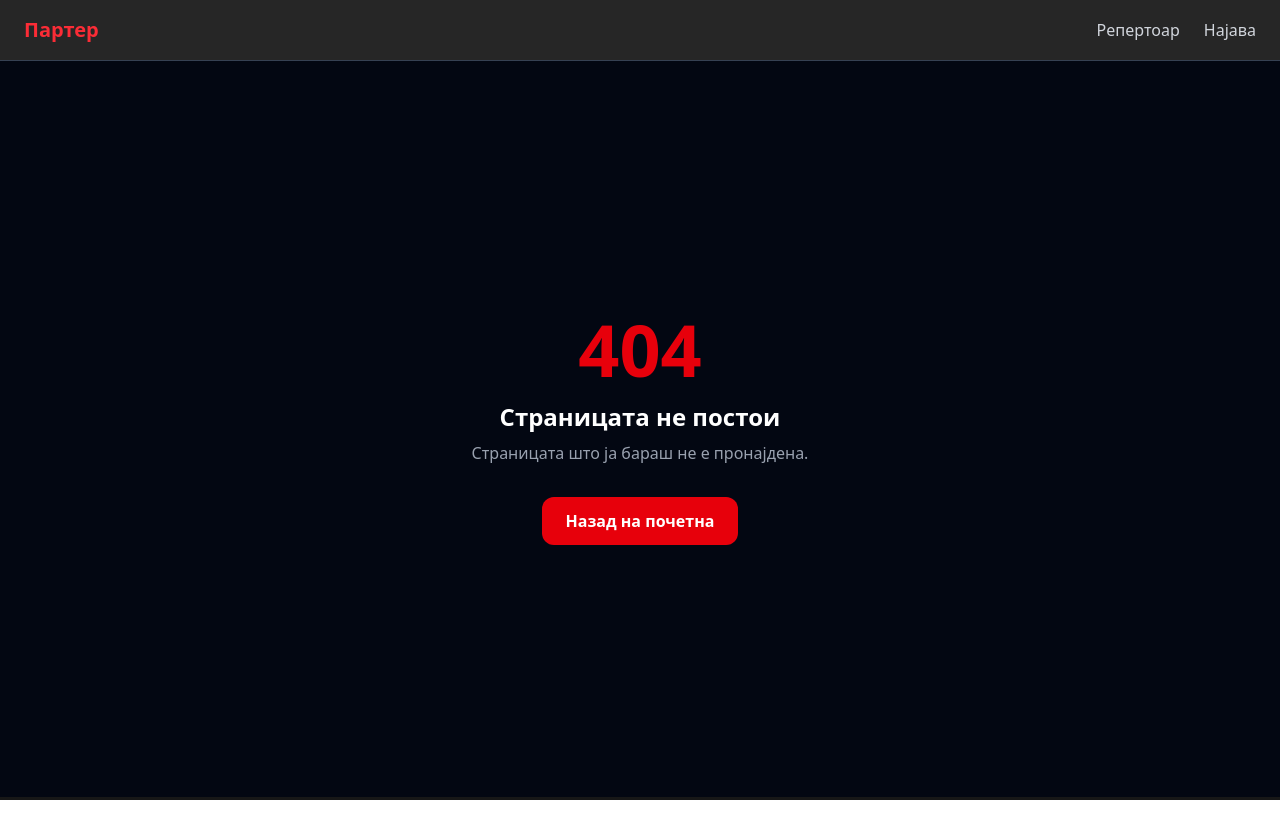
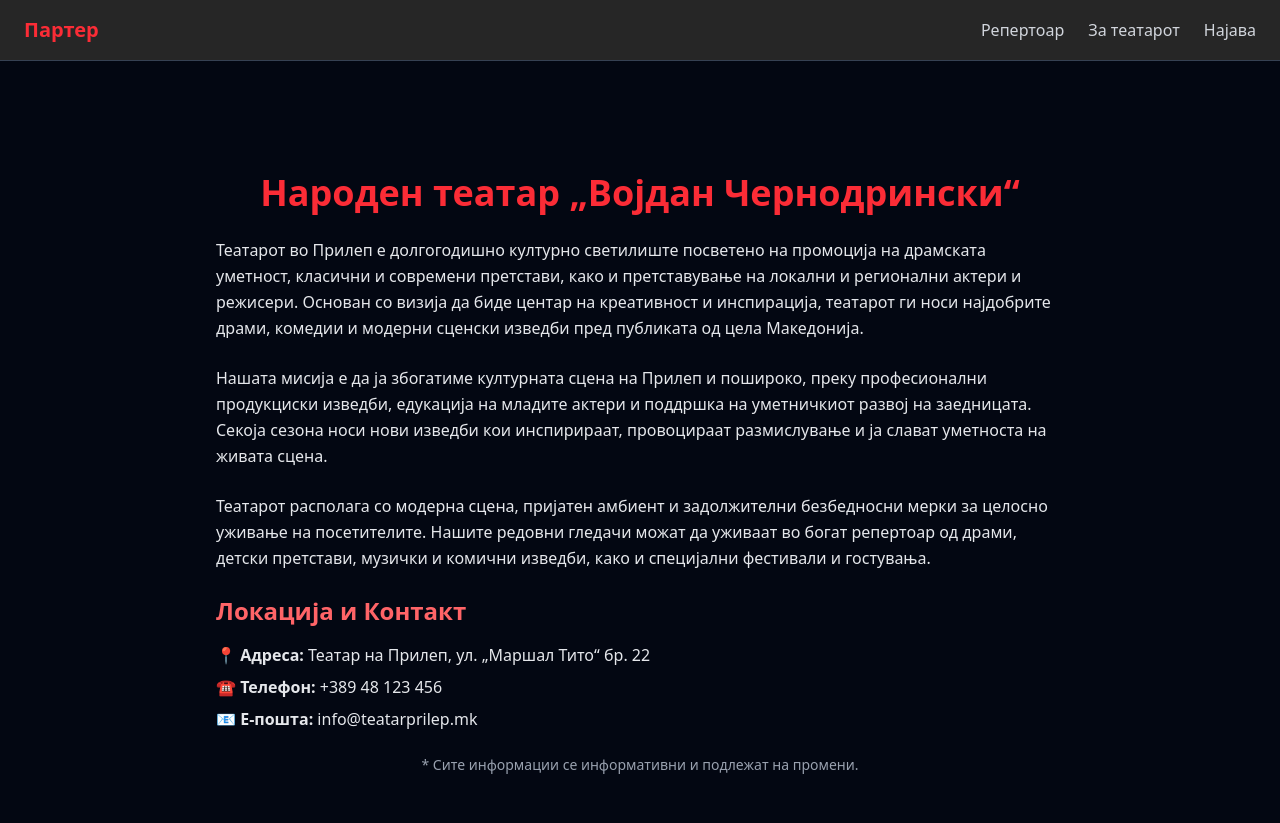
Before and after one commit to elena-risteska/parter-fe, a React (Vite) app: page /about in a window 1280 px wide. Before the commit this address had no page. Before the commit the page ends 800 px from the top, so only its background shows below. Built offline with nearby package versions, Linux system fonts and the light colour scheme.

Commit message:
add about page

```diff
--- a/src/App.tsx
+++ b/src/App.tsx
@@ -8,6 +8,7 @@ import Register from "./pages/Register"
 import ForgotPassword from "./pages/ForgotPassword"
 import ResetPassword from "./pages/ResetPassword"
 import NotFound from "./pages/NotFound"
+import About from "./pages/About"
 
 export default function App() {
   return (
@@ -23,6 +24,7 @@ export default function App() {
 <Route path="/forgot-password" element={<ForgotPassword />} />
 <Route path="/reset-password" element={<ResetPassword />} />
 <Route path="*" element={<NotFound />} />
+<Route path="/about" element={<About />} />
 
         </Routes>
       </div>
--- a/src/components/Navbar.tsx
+++ b/src/components/Navbar.tsx
@@ -6,6 +6,7 @@ export default function Navbar() {
 
         <div className="flex gap-6 text-gray-300">
           <a href="/" className="hover:text-red-400">Репертоар</a>
+                              <a href="/about" className="hover:text-red-400">За театарот</a>
                     <a href="/login" className="hover:text-red-400">Најава</a>
 
         </div>
--- /dev/null
+++ b/src/pages/About.tsx
@@ -0,0 +1,56 @@
+export default function About() {
+  return (
+    <div className="min-h-[calc(100vh-4rem)] bg-gray-950 pt-16">
+      <div className="max-w-4xl mx-auto px-6 py-12 text-gray-200">
+
+        <h1 className="text-4xl font-bold mb-6 text-center text-red-500">
+          Народен театар „Војдан Чернодрински“
+        </h1>
+
+        <p className="mb-6 leading-relaxed">
+          Театарот во Прилеп е долгогодишно културно светилиште посветено
+          на промоција на драмската уметност, класични и современи претстави,
+          како и претставување на локални и регионални актери и режисери.
+          Основан со визија да биде центар на креативност и инспирација,
+          театарот ги носи најдобрите драми, комедии и модерни сценски
+          изведби пред публиката од цела Македонија.
+        </p>
+
+        <p className="mb-6 leading-relaxed">
+          Нашата мисија е да ја збогатиме културната сцена на Прилеп и
+          пошироко, преку професионални продукциски изведби, едукација
+          на младите актери и поддршка на уметничкиот развој на заедницата.
+          Секоја сезона носи нови изведби кои инспирираат, провоцираат
+          размислување и ја слават уметноста на живата сцена.
+        </p>
+
+        <p className="mb-6 leading-relaxed">
+          Театарот располага со модерна сцена, пријатен амбиент и
+          задолжителни безбедносни мерки за целосно уживање на посетителите.
+          Нашите редовни гледачи можат да уживаат во богат репертоар од
+          драми, детски претстави, музички и комични изведби, како и
+          специјални фестивали и гостувања.
+        </p>
+
+        <h2 className="text-2xl font-semibold mb-4 text-red-400">
+          Локација и Контакт
+        </h2>
+
+        <p className="mb-2">
+          📍 <strong>Адреса:</strong> Театар на Прилеп, ул. „Маршал Тито“ бр. 22
+        </p>
+        <p className="mb-2">
+          ☎️ <strong>Телефон:</strong> +389 48 123 456
+        </p>
+        <p className="mb-6">
+          📧 <strong>Е-пошта:</strong> info@teatarprilep.mk
+        </p>
+
+        <p className="text-gray-400 text-sm text-center">
+          * Сите информации се информативни и подлежат на промени.
+        </p>
+
+      </div>
+    </div>
+  )
+}
```
